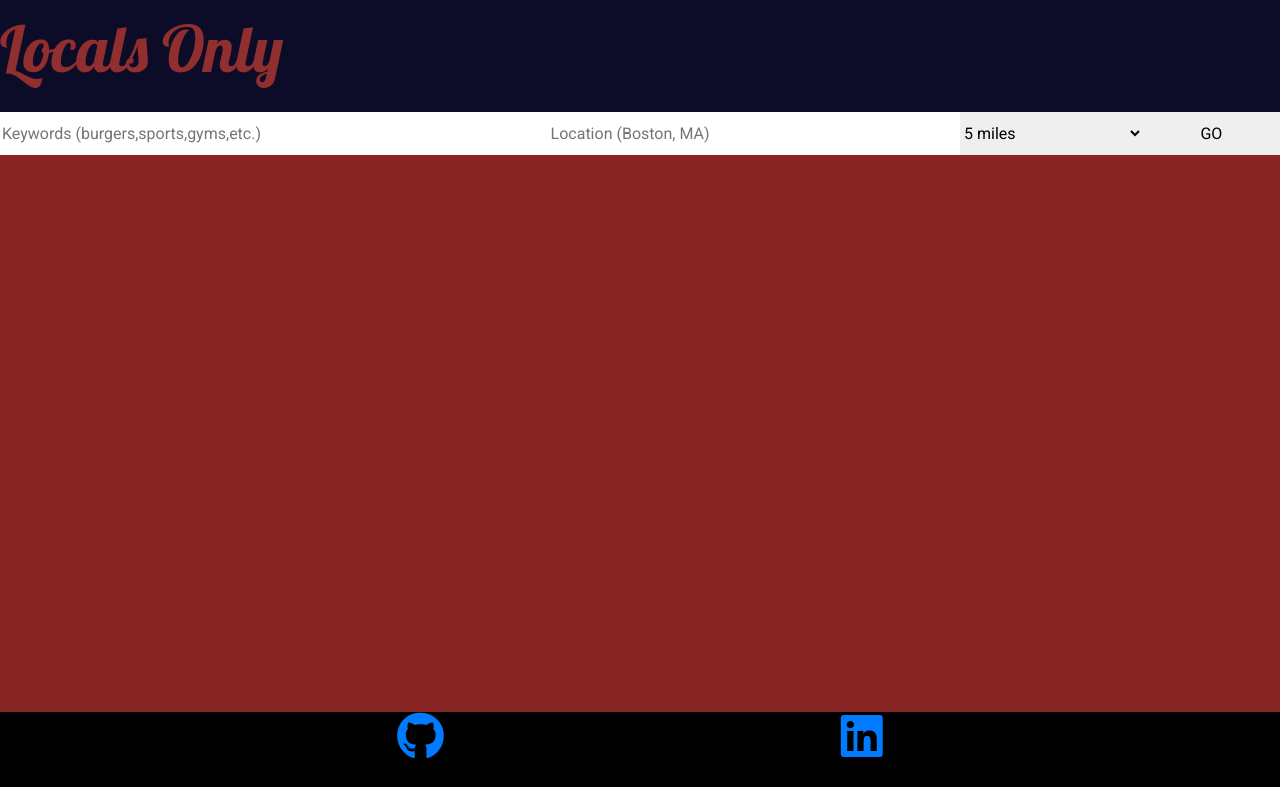
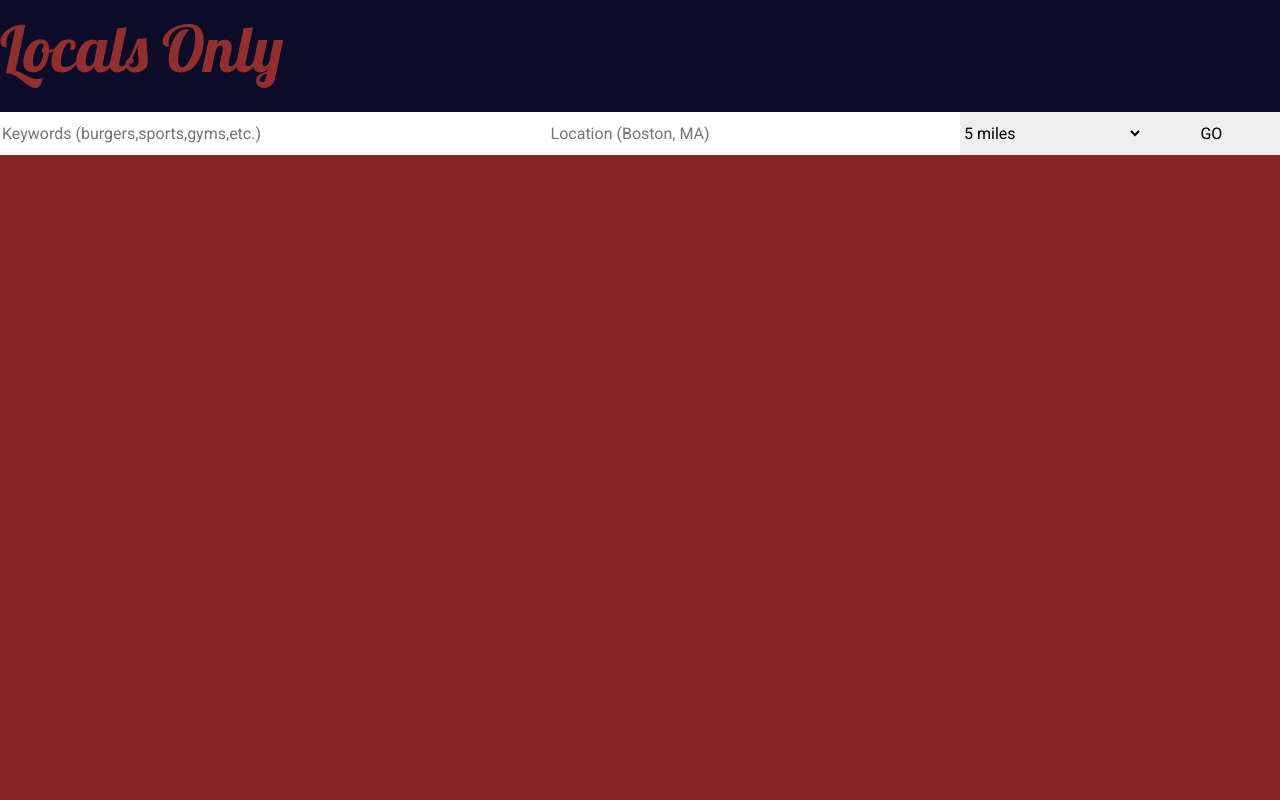
Before and after one commit to cdirks4/google-foursquare-apis, a React (Create React App) app: page / in a window 1280 px wide. Shown: the top 800 px of the page. Built offline with nearby package versions, Linux system fonts and the light colour scheme.

Commit message:
heroku again increase main div

```diff
--- a/src/Frontpage/SearchForm.css
+++ b/src/Frontpage/SearchForm.css
@@ -1,7 +1,7 @@
 .main-div {
 	display: grid;
 	background-color: rgb(136, 37, 37);
-	height: 75vh;
+	height: 100vh;
 	width: 100vw;
 	grid-template-rows: 2.5fr 2fr 6fr;
 	grid-template-columns: 3fr 2fr 6fr;
```
